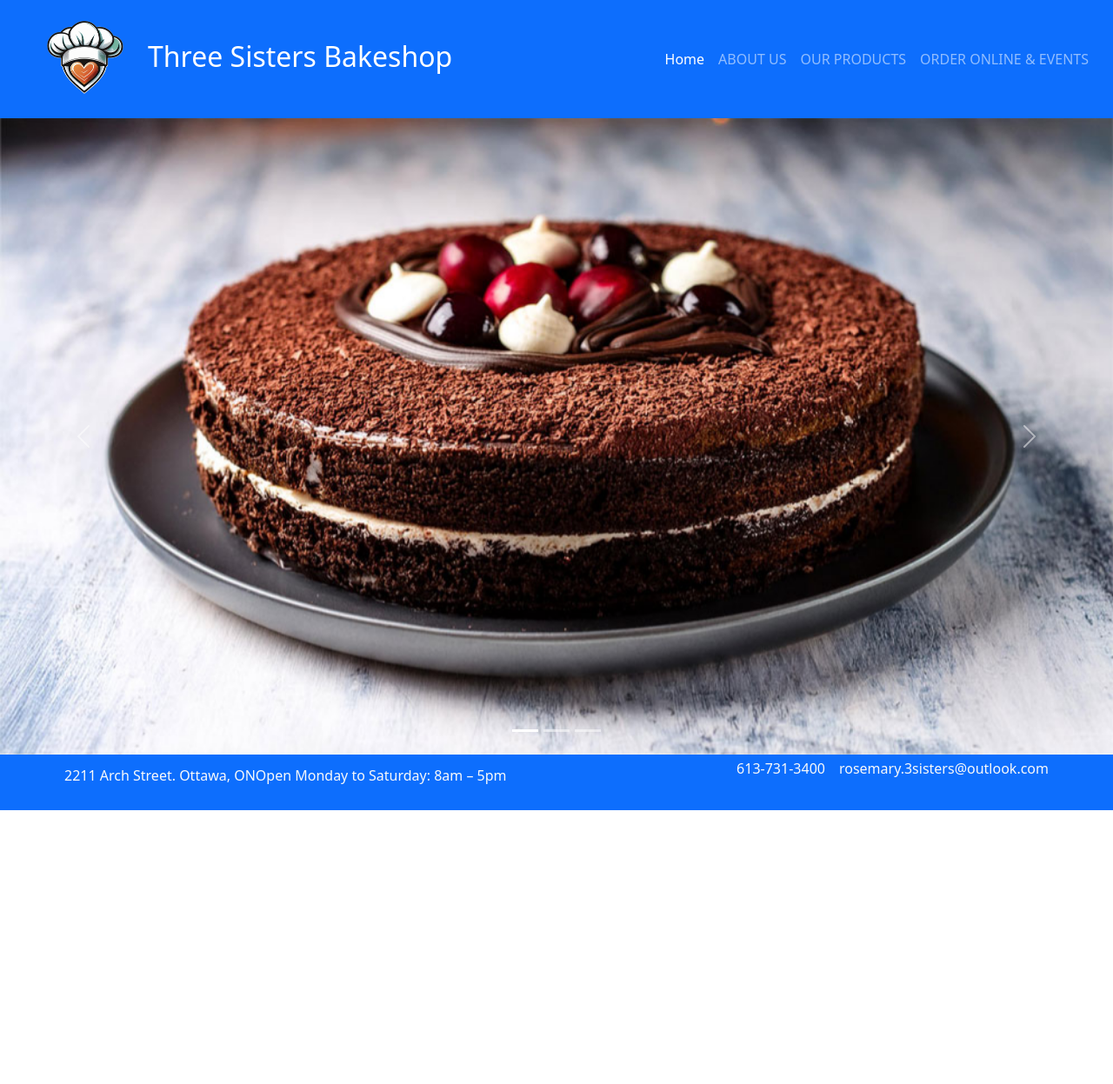
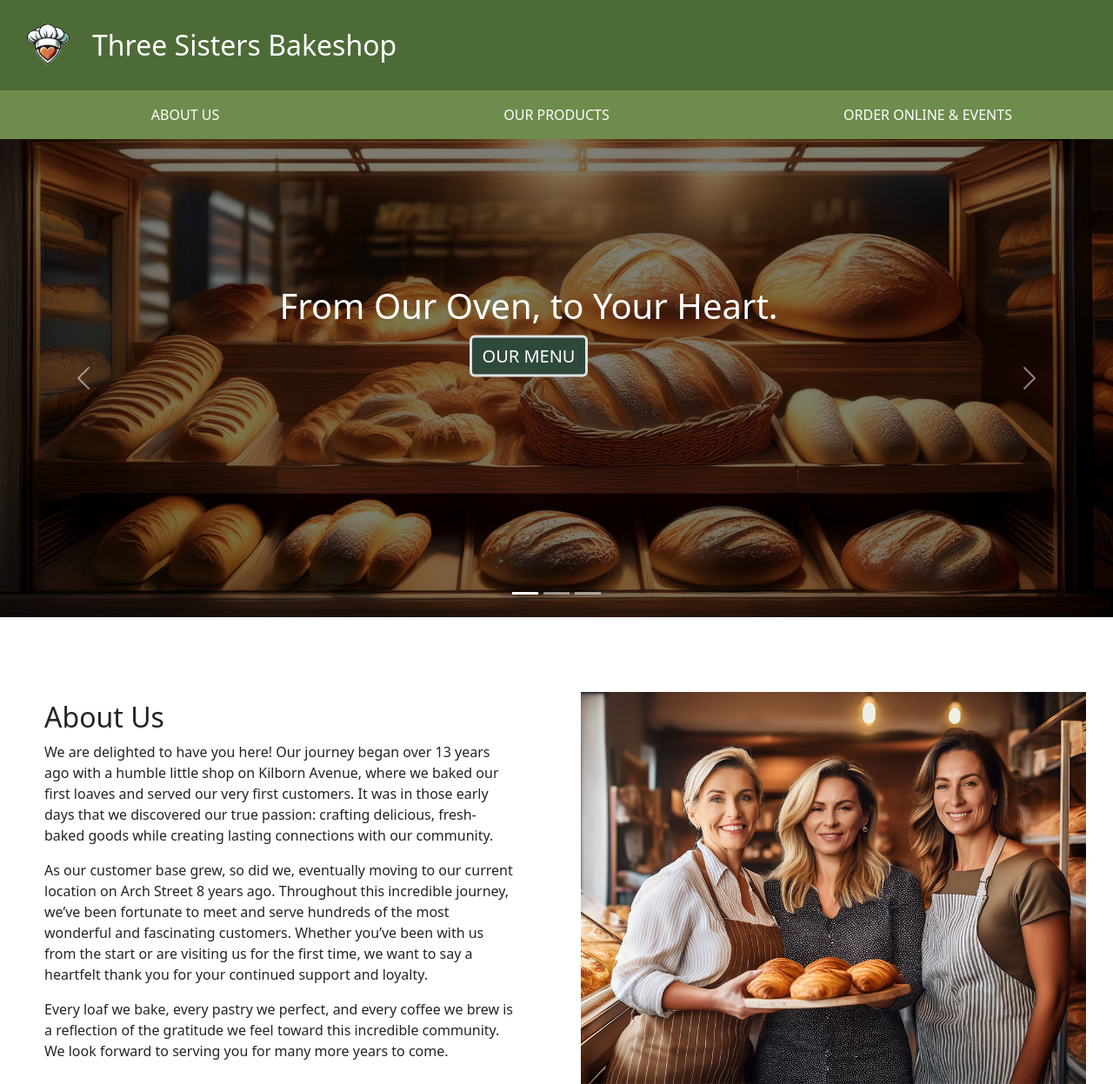
Before and after one commit to amanda-macri/dsn1713-final, a plain HTML site: page index.html in a window 1280 px wide. Shown: the top 1247 px of the page at 87% size. Before the commit the page ends 932 px from the top, so only its background shows below. Drawn offline with nearby package versions, Linux system fonts and the light colour scheme.

Commit message:
edit landing covers

```diff
--- a/css/main.css
+++ b/css/main.css
@@ -0,0 +1,133 @@
+.carousel-item img {
+    width: 100%;
+    height: 550px; /* Adjust to your desired fixed height */
+    object-fit: cover;
+  }
+
+  .carousel-item {
+    position: relative; /* Make the container position relative to allow absolute positioning */
+  }
+
+  .carousel-item::before {
+    content: "";
+    position: absolute;
+    top: 0;
+    left: 0;
+    width: 100%;
+    height: 100%;
+    background-color: rgba(0, 0, 0, 0.5); /* Black with 50% opacity */
+    z-index: 1; /* Ensure the overlay is above the image */
+  }
+
+  .carousel-item img {
+    position: relative;
+    z-index: 0; /* Ensure the image is beneath the overlay */
+  }
+
+  .carousel-caption {
+    position: absolute;
+    top: 50%;
+    left: 10%;
+    transform: translateY(-50%);
+    color: white;
+    z-index: 10;
+}
+
+.carousel-caption h1,
+.carousel-caption p {
+    margin: 0;
+    padding: 0;
+}
+
+.carousel-caption button {
+    margin-top: 10px;
+}
+
+  .navbar {
+    background-color: #4d6b37; /* Dark green background for the entire navbar */
+    width: 100%; /* Full width */
+    margin: 0; /* Remove any default margin */
+    padding: 0; /* Remove padding */
+  }
+
+  .navbar-brand {
+    display: flex;
+    align-items: center;
+    justify-content: center;
+    font-size: 1.5rem; /* Font size for "Three Sisters Bakeshop" */
+    gap: 10px; /* Spacing between logo and text */
+  }
+
+  .navbar-brand img {
+    width: 80px; /* Adjust logo size */
+  }
+
+  .second-nav {
+    background-color: #6e8c4b; /* Light green background for navigation row */
+    width: 100%; /* Full width for the navigation bar */
+  }
+
+  .nav-link {
+    flex: 1; /* Spread the links evenly */
+    text-transform: uppercase; /* Uppercase text */
+    font-size: 1rem; /* Font size for the links */
+    color: white; /* White text */
+    text-align: center; /* Center align the text */
+    padding: 1rem 0; /* Add vertical padding */
+  }
+
+  .nav-link:hover {
+    background-color: #5a7a3e; /* Slightly darker green on hover */
+    text-decoration: none; /* Remove underline on hover */
+  }
+
+  .nav-link + .nav-link {
+    border-left: 1px solid #4d6b37; /* Add dividers between the links */
+  }
+
+  .navbar, .second-nav {
+    padding: 0;
+    margin: 0;
+  }
+
+  /* Ensure it spans the whole width on all screens */
+  body, html {
+    width: 100%;
+    margin: 0;
+    padding: 0;
+  }
+
+  footer {
+    background-color: #4d6b37; /* Dark green background */
+    color: white; /* White text */
+  }
+
+  .footer-left p,
+  .footer-right p {
+    font-size: 0.9rem; /* Slightly smaller font size */
+    margin: 0; /* Remove margins */
+  }
+
+  .container {
+    max-width: 100%; /* Full width for the container */
+    padding: 0 15px; /* Standard padding for alignment */
+  }
+
+  footer .d-flex {
+    font-family: Arial, sans-serif; /* Consistent font style */
+    line-height: 1.5; /* Adjust spacing for readability */
+  }
+
+  .btn-primary {
+    --bs-btn-color: #fff;
+    --bs-btn-bg: #2e483a;
+    --bs-btn-border-color: #2e483a;
+    --bs-btn-hover-color: #ffffff;
+    --bs-btn-hover-bg: #539371;
+    --bs-btn-hover-border-color: #2e483a;
+    --bs-btn-focus-shadow-rgb: 49, 132, 253;
+    --bs-btn-active-color: #fff;
+    --bs-btn-active-bg: #52da52;
+    --bs-btn-active-border-color: #004ab9;
+    --bs-btn-active-shadow: inset 0 3px 5px rgba(0, 0, 0, 0.125);
+  }
--- a/index.html
+++ b/index.html
@@ -9,24 +9,25 @@
     <link rel="stylesheet" href="css/main.css">
   </head>
   <header>
-    <nav class="navbar navbar-expand-lg bg-primary m-0 p-2" data-bs-theme="dark">
+    <nav class="navbar p-0" style="background-color: #4d6b37;">
+      <!-- First Row: Logo and Title -->
+      <div class="container-fluid text-center p-3">
+        <a class="navbar-brand fs-2 text-white" href="#">
+          <img src="images/logo-three-sisters-bakeshop.png" class="img-fluid logo" alt="Logo">
+          Three Sisters Bakeshop
+        </a>
+      </div>
 
-      <div class="container-fluid">
-
-          <a class="navbar-brand fs-2" href="#"> <img src="images/logo-three-sisters-bakeshop.png" class="img-fluid ps-2" style="width: 150px" alt="">Three Sisters Bakeshop</a>
-          <button class="navbar-toggler" type="button" data-bs-toggle="collapse" data-bs-target="#navbarNavAltMarkup" aria-controls="navbarNavAltMarkup" aria-expanded="false" aria-label="Toggle navigation">
-              <span class="navbar-toggler-icon"></span>
-          </button>
-          <div class="collapse navbar-collapse" id="navbarNavAltMarkup">
-              <div class="navbar-nav ms-auto">
-                  <a class="nav-link active" aria-current="page" href="#">Home</a>
-                  <a class="nav-link" href="#">ABOUT US</a>
-                  <a class="nav-link" href="#">OUR PRODUCTS</a>
-                  <a class="nav-link" href="#">ORDER ONLINE & EVENTS</a>
-              </div>
+      <!-- Second Row: Navigation Links -->
+      <div class="second-nav">
+        <div class="d-flex justify-content-evenly">
+          <a class="nav-link text-white py-3" href="#">ABOUT US</a>
+          <a class="nav-link text-white py-3" href="#" style="border-left: 1px solid #6e8c4b;">OUR PRODUCTS</a>
+          <a class="nav-link text-white py-3" href="#" style="border-left: 1px solid #6e8c4b;">ORDER ONLINE & EVENTS</a>
         </div>
       </div>
     </nav>
+
 
   <main>
     <div id="carouselExampleIndicators" class="carousel slide">
@@ -37,15 +38,22 @@
       </div>
       <div class="carousel-inner">
           <div class="carousel-item active">
-        <img src="images/order-black-forest-cake.jpg" class="d-block w-100" alt="...">
+              <img src="images/landing-cover-1.jpg" class="d-block w-100" alt="...">
           </div>
           <div class="carousel-item">
-        <img src="images/order-chocolate-mousse-cake.jpg" class="d-block w-100" alt="...">
+              <img src="images/landing-cover-2.jpg" class="d-block w-100" alt="...">
           </div>
           <div class="carousel-item">
-        <img src="images/order-sour-cherry-cheesecake.jpg" class="d-block w-100" alt="...">
+              <img src="images/landing-cover-4.jpg" class="d-block w-100" alt="...">
+          </div>
+
+          <!-- Fixed Text and Button inside the Carousel -->
+          <div class="carousel-caption d-none d-md-block text-center">
+              <h1>From Our Oven, to Your Heart.</h1>
+              <button class="btn btn-primary border border-3 fs-5">OUR MENU</button>
           </div>
       </div>
+
       <button class="carousel-control-prev" type="button" data-bs-target="#carouselExampleIndicators" data-bs-slide="prev">
           <span class="carousel-control-prev-icon" aria-hidden="true"></span>
           <span class="visually-hidden">Previous</span>
@@ -55,21 +63,47 @@
           <span class="visually-hidden">Next</span>
       </button>
   </div>
+
+
 </main>
 
-<footer class="bg-primary text-light">
-    <div class="container p-1">
+<section>
+  <div>
+    <div class="container py-5">
+      <div class="row d-flex align-items-center">
+        <!-- Text Column -->
+        <div class="col-md-6 m-0 p-5  text-start text-lg-start">
+          <h2>About Us</h2>
+          <p>We are delighted to have you here! Our journey began over 13 years ago with a humble little shop on Kilborn Avenue, where we baked our first loaves and served our very first customers. It was in those early days that we discovered our true passion: crafting delicious, fresh-baked goods while creating lasting connections with our community.</p>
+
+          <p>As our customer base grew, so did we, eventually moving to our current location on Arch Street 8 years ago. Throughout this incredible journey, we’ve been fortunate to meet and serve hundreds of the most wonderful and fascinating customers. Whether you’ve been with us from the start or are visiting us for the first time, we want to say a heartfelt thank you for your continued support and loyalty.</p>
+
+          <p>Every loaf we bake, every pastry we perfect, and every coffee we brew is a reflection of the gratitude we feel toward this incredible community. We look forward to serving you for many more years to come.</p>
+        </div>
+        <!-- Image Column -->
+        <div class="col-md-6">
+          <img class="img-fluid m-0 p-3" src="images/about-us-image.jpg" alt="Three sisters who own the bakeshop!" style="max-width: 100%;">
+        </div>
+</section>
+
+<footer class="bg-success text-white py-2">
+  <div class="container">
     <div class="d-flex justify-content-between align-items-center">
-        <div class="d-flex align-items-center">
-          <p>2211 Arch Street. Ottawa, ON</p>
-          <p>Open Monday to Saturday: 8am – 5pm</p>
+      <!-- Left Content -->
+      <div class="footer-left text-start small">
+        <p class="mb-0">2211 Arch Street, Ottawa, ON</p>
+        <p class="mb-0">Open Monday to Saturday: 8am – 5pm</p>
       </div>
-        <ul class="list-unstyled d-flex">
-          <li class="ms-3"><p>613-731-3400</p></li>
-          <li class="ms-3"><p>rosemary.3sisters@outlook.com</p></li>
-        </ul>
+
+      <!-- Right Content -->
+      <div class="footer-right text-end small">
+        <p class="mb-0">613-731-3400</p>
+        <p class="mb-0">rosemary.3sisters@outlook.com</p>
+      </div>
     </div>
   </div>
 </footer>
+
+
    <!-- Include Bootstrap JS cdn link -->
    <script src="https://cdn.jsdelivr.net/npm/bootstrap@5.3.3/dist/js/bootstrap.bundle.min.js" integrity="sha384-YvpcrYf0tY3lHB60NNkmXc5s9fDVZLESaAA55NDzOxhy9GkcIdslK1eN7N6jIeHz" crossorigin="anonymous"></script>
```
Also changed, not shown: images/landing-cover-1.jpg (added), images/landing-cover-2.jpg (added), images/landing-cover-3.jpg (added), images/landing-cover-4.jpg (added). Lines whose indentation alone changed are shown as unchanged.
